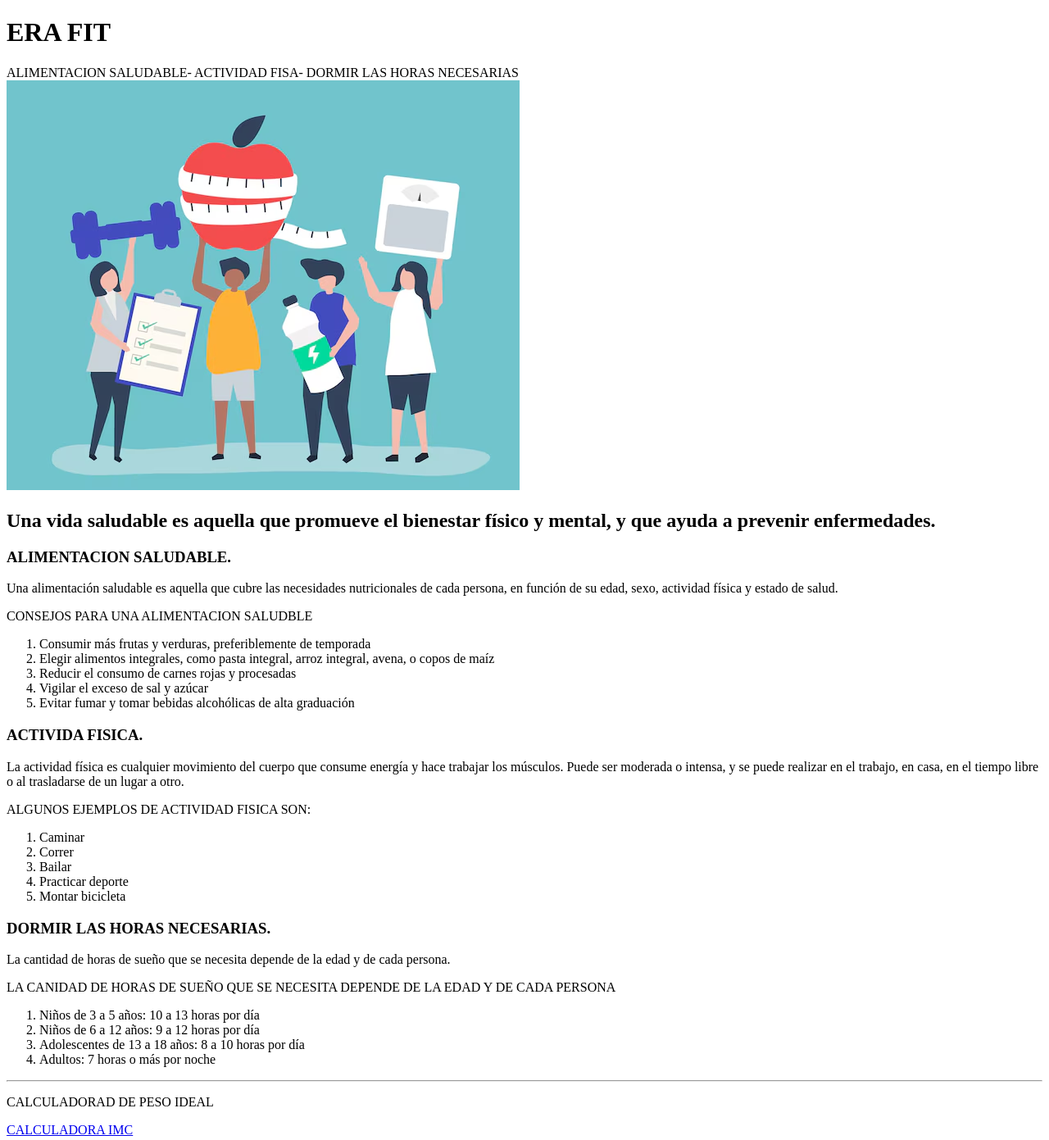
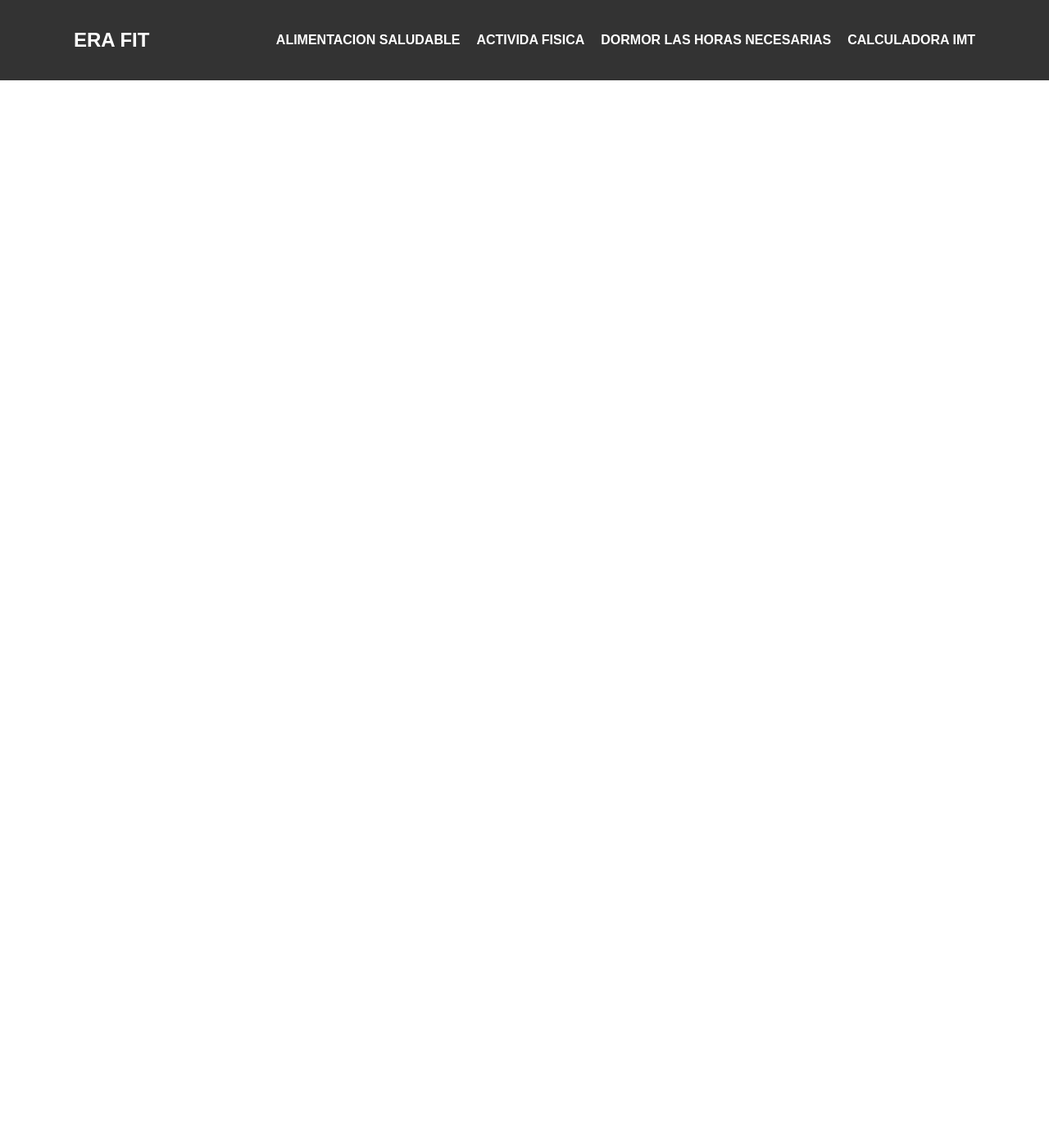
Before and after one commit to genexca/MI-REPOSITORIO-WEB, a plain HTML site: page index.html in a window 1280 px wide. Shown: the whole page at 82% size. After the commit the page ends 800 px from the top, so only its background shows below. Drawn offline with Linux system fonts and the light colour scheme.

Commit message:
MODIFICACIONES

```diff
--- a/index.html
+++ b/index.html
@@ -3,101 +3,28 @@
 <head>
     <meta charset="UTF-8">
     <meta name="viewport" content="width=device-width, initial-scale=1.0">
-    <title>MI PRIMER SITIO WEB</title>
-</head>
-<body>
-    <header>
+    <title>HEALTHY LIFE</title>
+    <link rel="stylesheet" href="styles.css">
 
-    <h1>ERA FIT</h1>
+    <html lang="es">
+        <head>
+            <meta charset="UTF-8">
+            <meta name="viewport" content="width=device-width, initial-scale=1.0">
+            <title>Landing Page</title>
+            <link rel="stylesheet" href="styles.css">
+        </head>
+        <body>
+            <header class="header">
+                <nav class="nav">
+                    <h1 class="logo">ERA FIT</h1>
+                    <ul class="nav-links">
+                        <li><a href="#">ALIMENTACION SALUDABLE</a></li>
+                        <li><a href="#">ACTIVIDA FISICA</a></li>
+                        <li><a href="#">DORMOR LAS HORAS NECESARIAS</a></li>
+                        <li><a href="#">CALCULADORA IMT</a></li>
 
-    <span>ALIMENTACION SALUDABLE-</span>
-    <span>ACTIVIDAD FISA-</span>
-    <span>DORMIR LAS HORAS NECESARIAS</span>
-
-    </header>
-
-    <main>
-
- <img src="./EXERCI.avif" section>
-
-    </main>
-
-    <article>
-        <h2>Una vida saludable es aquella que promueve el bienestar físico y mental,
-            y que ayuda a prevenir enfermedades.</h2>
-
-        <h3>ALIMENTACION SALUDABLE.</h3>
-        <di>
-            <p>
-                Una alimentación saludable es aquella que cubre las necesidades nutricionales de cada persona,
-                 en función de su edad, sexo, actividad física y estado de salud.
-            </p>
-
-            <p>CONSEJOS PARA UNA ALIMENTACION SALUDBLE</p>
-            <ol>
-                <li>Consumir más frutas y verduras, preferiblemente de temporada</li>
-                <li>Elegir alimentos integrales, como pasta integral, arroz integral, avena, o copos de maíz</li>
-                <li>Reducir el consumo de carnes rojas y procesadas</li>
-                <li>Vigilar el exceso de sal y azúcar</li>
-                <li>Evitar fumar y tomar bebidas alcohólicas de alta graduación</li>
-            </ol>
-        </di>
-
-    </article>
-
-    <article>
-
-        <h3>ACTIVIDA FISICA.</h3>
-        <di>
-            <p>
-                La actividad física es cualquier movimiento del cuerpo que consume energía y
-                hace trabajar los músculos. Puede ser moderada o intensa, y se puede realizar en el trabajo, en casa,
-                en el tiempo libre o al trasladarse de un lugar a otro.
-            </p>
-
-            <p>ALGUNOS EJEMPLOS DE ACTIVIDAD FISICA SON: </p>
-            <ol>
-                <li>Caminar</li>
-                <li>Correr</li>
-                <li>Bailar</li>
-                <li>Practicar deporte</li>
-                <li>Montar bicicleta</li>
-
-            </ol>
-        </di>
-
-    </article>
-
-    <article>
-
-        <h3>DORMIR LAS HORAS NECESARIAS.</h3>
-        <di>
-            <p>
-                La cantidad de horas de sueño que se necesita depende de la edad y de cada persona.
-            </p>
-
-            <P>LA CANIDAD DE HORAS DE SUEÑO QUE SE NECESITA DEPENDE DE LA EDAD Y DE CADA PERSONA </P>
-            <ol>
-                <li>Niños de 3 a 5 años: 10 a 13 horas por día </li>
-                <li>Niños de 6 a 12 años: 9 a 12 horas por día </li>
-                <li>Adolescentes de 13 a 18 años: 8 a 10 horas por día </li>
-                <li>Adultos: 7 horas o más por noche </li>
-
-            </ol>
-        </di>
-
-    </article>
-</section>
-
-  <hr/>
-  <footer>
-
-    <P>CALCULADORAD DE PESO IDEAL</P>
-
-    <a href="./CALCULADORA.html">CALCULADORA IMC</a>
-</footer>
-
-
-
-</body>
-</html>
+                    </ul>
+                </nav>
+            </header>
+        </body>
+        </html>
--- /dev/null
+++ b/styles.css
@@ -0,0 +1,40 @@
+body {
+    font-family: Arial, sans-serif;
+    margin: 0;
+    padding: 0;
+}
+
+.header {
+    background-color: #333;
+    padding: 15px;
+    color: white;
+}
+
+.nav {
+    display: flex;
+    justify-content: space-between;
+    align-items: center;
+    max-width: 1100px;
+    margin: auto;
+}
+
+.logo {
+    font-size: 1.5em;
+    font-weight: bold;
+}
+
+.nav-links {
+    list-style: none;
+    display: flex;
+    gap: 20px;
+}
+
+.nav-links a {
+    text-decoration: none;
+    color: white;
+    font-weight: bold;
+}
+
+.nav-links a:hover {
+    color: #f4a261;
+}
```
